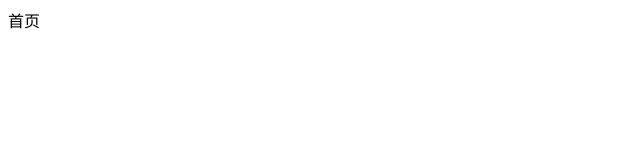
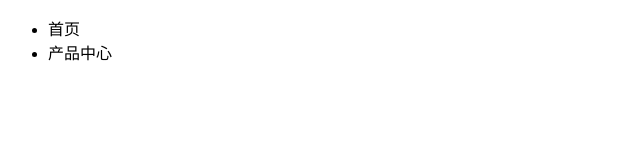
Before and after one commit to wuwuyu/git-study-item, a plain HTML site: page index.html in a window 1280 px wide. Shown: the whole page, without its empty margins (0-640 px from the left). Drawn offline with Linux system fonts and the light colour scheme.

Commit message:
添加了产品中心

```diff
--- a/index.html
+++ b/index.html
@@ -5,6 +5,7 @@
 <title>git study item</title>
 </head>
 <body>
-首页
+    <ul><li>首页</li><li>产品中心</li></ul>
+
 </body>
 </html>
```
